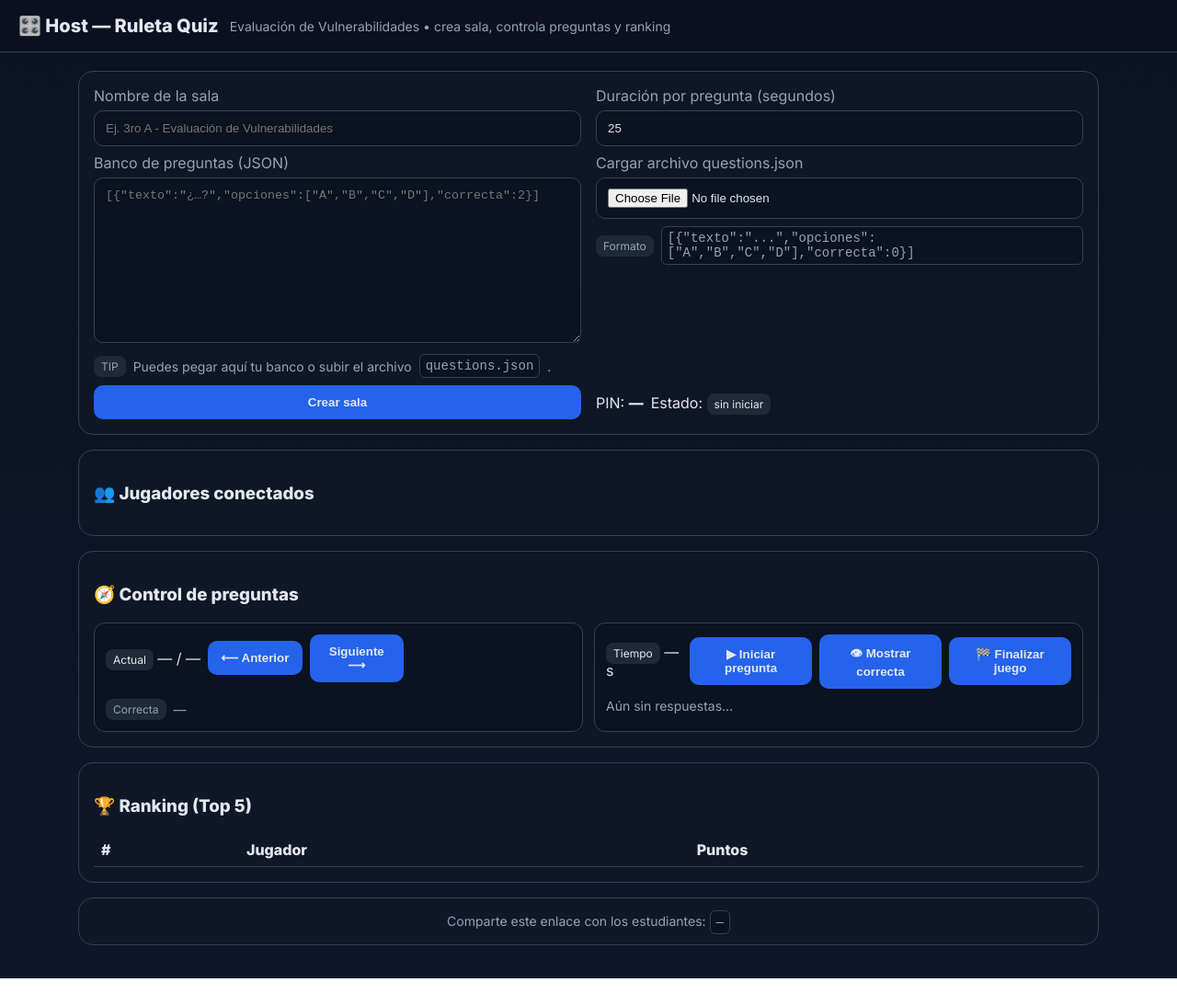
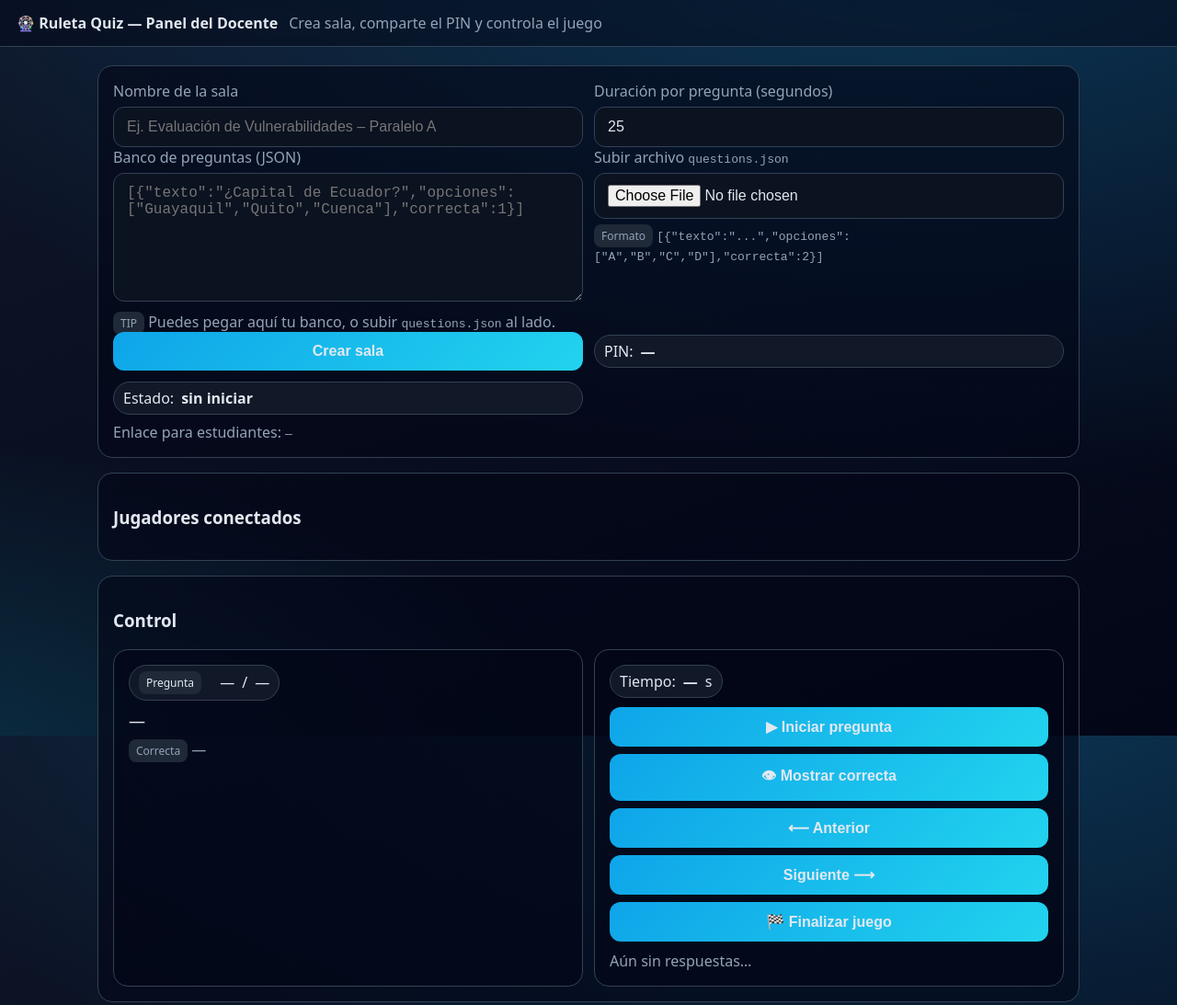
Before and after one commit to dylanvelezv2002/quizz, a plain HTML site: page host.html in a window 1280 px wide. Shown: the top 1093 px of the page at 92% size. Before the commit the page ends 1064 px from the top, so only its background shows below. Drawn offline with Linux system fonts and the light colour scheme.

Commit message:
Update host.html

```diff
--- a/host.html
+++ b/host.html
@@ -1,143 +1,138 @@
 <!DOCTYPE html>
 <html lang="es">
 <head>
-<meta charset="UTF-8" />
-<meta name="viewport" content="width=device-width, initial-scale=1.0"/>
-<title>Host — Ruleta Quiz (Evaluación de Vulnerabilidades)</title>
-<link rel="preconnect" href="https://fonts.gstatic.com" crossorigin>
-<link href="https://fonts.googleapis.com/css2?family=Inter:wght@400;600;800&display=swap" rel="stylesheet">
+  <meta charset="UTF-8"/>
+  <meta name="viewport" content="width=device-width,initial-scale=1"/>
+  <title>Ruleta Quiz — Docente</title>
+  <meta name="theme-color" content="#0ea5e9"/>
   <style>
-  :root{--bg:#0f172a;--panel:#111827;--line:#334155;--text:#e2e8f0;--muted:#94a3b8;--btn:#2563eb}
+    :root{
+      --bg1:#0f172a; --bg2:#020617; --card:#0b1220; --border:#334155;
+      --text:#e2e8f0; --muted:#94a3b8; --brand:#0ea5e9; --brand2:#22d3ee;
+      --ok:#22c55e; --warn:#eab308; --bad:#ef4444;
+    }
     *{box-sizing:border-box}
-  body{margin:0;background:linear-gradient(180deg,#0b1220,#0f172a);color:var(--text);font-family:Inter,system-ui,-apple-system,Segoe UI,Roboto,Arial,sans-serif}
-  header{padding:16px 20px;background:#0b1020;border-bottom:1px solid var(--line);display:flex;gap:12px;align-items:center;flex-wrap:wrap}
-  h1{font-size:20px;margin:0}
-  main{max-width:1150px;margin:0 auto;padding:20px}
-  .card{background:rgba(17,24,39,.85);border:1px solid var(--line);border-radius:16px;padding:16px;margin-bottom:16px;backdrop-filter:blur(6px)}
-  .row{display:grid;grid-template-columns:1fr 1fr;gap:16px}
-  @media (max-width:900px){.row{grid-template-columns:1fr}}
+    html,body{height:100%}
+    body{
+      margin:0; color:var(--text); font-family:system-ui,-apple-system,Segoe UI,Roboto,Arial,sans-serif;
+      background: radial-gradient(1200px 600px at 80% -10%,rgba(14,165,233,.25),transparent),
+                  radial-gradient(800px 400px at -10% 110%,rgba(34,211,238,.2),transparent),
+                  linear-gradient(160deg,var(--bg1),var(--bg2));
+    }
+    header{position:sticky;top:0;z-index:10;display:flex;gap:12px;align-items:center;
+      padding:14px 18px;border-bottom:1px solid var(--border);background:rgba(2,6,23,.5);backdrop-filter:blur(6px)}
+    .title{font-weight:800}
+    .muted{color:var(--muted)}
+    main{max-width:1100px;margin:20px auto;padding:0 16px}
+    .card{background:rgba(2,6,23,.6);border:1px solid var(--border);border-radius:16px;padding:16px;margin-bottom:16px}
+    .row{display:grid;grid-template-columns:1fr 1fr;gap:12px}
+    .grid2{display:grid;grid-template-columns:1fr 1fr;gap:12px}
+    @media (max-width:960px){ .grid2{grid-template-columns:1fr} }
+    @media (max-width:640px){ .row{grid-template-columns:1fr} }
     label{display:block;margin-bottom:6px;color:var(--muted)}
-  input, textarea, button{width:100%;padding:11px 12px;border-radius:10px;border:1px solid var(--line);background:#0b1220;color:var(--text)}
-  textarea{min-height:180px;resize:vertical}
-  button{background:var(--btn);border:none;font-weight:700;cursor:pointer}
-  button:hover{filter:brightness(1.05)}
-  .muted{color:var(--muted);font-size:14px}
+    input,textarea,button{width:100%;padding:12px 14px;border-radius:12px;border:1px solid var(--border);
+      background:var(--card);color:var(--text);font-size:16px}
+    textarea{min-height:140px;resize:vertical}
+    button{cursor:pointer;border:none;background:linear-gradient(135deg,var(--brand),var(--brand2));font-weight:700}
+    button:active{transform:scale(.98)}
+    button[disabled]{opacity:.6;cursor:not-allowed}
+    .pill{display:inline-flex;gap:8px;align-items:center;background:#111827;border:1px solid var(--border);
+      padding:6px 10px;border-radius:999px}
     .players{display:flex;flex-wrap:wrap;gap:8px}
-  .pill{background:#0b1220;border:1px solid var(--line);padding:8px 12px;border-radius:999px}
-  .grid2{display:grid;grid-template-columns:1fr 1fr;gap:12px}
-  .qbox{padding:12px;border-radius:12px;background:#0b1220;border:1px solid var(--line)}
-  .answers button{width:auto;margin-right:8px;margin-top:8px}
+    .answers button{width:auto;margin:6px 6px 0 0}
     table{width:100%;border-collapse:collapse}
-  th,td{text-align:left;padding:8px;border-bottom:1px solid var(--line)}
+    th,td{padding:8px;border-bottom:1px solid var(--border);text-align:left}
     .badge{padding:4px 8px;border-radius:8px;background:#1f2937;font-size:12px}
-  .inline{display:inline-flex;gap:8px;align-items:center}
-  .center{text-align:center}
-  code{background:#0b1220;border:1px solid var(--line);padding:4px 6px;border-radius:6px}
+    .timer{font-weight:800}
   </style>
 </head>
 <body>
   <header>
-  <h1>🎛️ Host — Ruleta Quiz</h1>
-  <div class="muted">Evaluación de Vulnerabilidades • crea sala, controla preguntas y ranking</div>
+    <div class="title">🎡 Ruleta Quiz — Panel del Docente</div>
+    <div class="muted">Crea sala, comparte el PIN y controla el juego</div>
   </header>
 
   <main>
-  <div class="card">
+    <!-- Configuración y creación de sala -->
+    <section class="card">
       <div class="row">
         <div>
           <label>Nombre de la sala</label>
-        <input id="roomName" placeholder="Ej. 3ro A - Evaluación de Vulnerabilidades" />
+          <input id="roomName" placeholder="Ej. Evaluación de Vulnerabilidades – Paralelo A"/>
         </div>
         <div>
           <label>Duración por pregunta (segundos)</label>
-        <input id="questionTime" type="number" value="25" min="5" max="180" />
+          <input id="questionTime" type="number" value="25" min="5" max="180"/>
         </div>
       </div>
 
-    <div class="row" style="margin-top:8px">
+      <div class="row">
         <div>
           <label>Banco de preguntas (JSON)</label>
-        <textarea id="questionsJson" placeholder='[{"texto":"¿…?","opciones":["A","B","C","D"],"correcta":2}]'></textarea>
-        <div class="inline muted" style="margin-top:8px">
-          <span class="badge">TIP</span>
-          Puedes pegar aquí tu banco o subir el archivo <code>questions.json</code>.
-        </div>
+          <textarea id="questionsJson" placeholder='[{"texto":"¿Capital de Ecuador?","opciones":["Guayaquil","Quito","Cuenca"],"correcta":1}]'></textarea>
+          <div class="muted" style="margin-top:6px"><span class="badge">TIP</span> Puedes pegar aquí tu banco, o subir <code>questions.json</code> al lado.</div>
         </div>
         <div>
-        <label>Cargar archivo questions.json</label>
-        <input id="questionsFile" type="file" accept=".json" />
-        <div class="inline muted" style="margin-top:8px">
-          <span class="badge">Formato</span>
-          <code>[{"texto":"...","opciones":["A","B","C","D"],"correcta":0}]</code>
-        </div>
+          <label>Subir archivo <code>questions.json</code></label>
+          <input id="questionsFile" type="file" accept=".json"/>
+          <div class="muted" style="margin-top:6px"><span class="badge">Formato</span> <code>[{"texto":"...","opciones":["A","B","C","D"],"correcta":2}]</code></div>
         </div>
       </div>
 
-    <div class="row" style="margin-top:8px">
+      <div class="row" style="align-items:center">
         <div><button id="createRoomBtn">Crear sala</button></div>
-      <div class="inline">
-        <div>PIN: <strong id="pin">—</strong></div>
-        <div>Estado: <span id="state" class="badge">sin iniciar</span></div>
+        <div class="pill">PIN: <strong id="pin">—</strong></div>
+        <div class="pill">Estado: <strong id="state">sin iniciar</strong></div>
+      </div>
+      <div class="muted" style="margin-top:8px">Enlace para estudiantes: <code><span id="joinUrl">—</span></code></div>
+    </section>
+
+    <!-- Jugadores -->
+    <section class="card">
+      <h3>Jugadores conectados</h3>
+      <div id="players" class="players"></div>
+    </section>
+
+    <!-- Control de preguntas -->
+    <section class="card">
+      <h3>Control</h3>
+      <div class="grid2">
+        <div class="card" style="margin:0">
+          <div class="pill"><span class="badge">Pregunta</span>&nbsp;<span id="qIndex">—</span> / <span id="qTotal">—</span></div>
+          <div id="qText" style="margin-top:10px;font-size:18px">—</div>
+          <div class="answers" id="qOptions" style="margin-top:8px"></div>
+          <div class="muted" style="margin-top:8px"><span class="badge">Correcta</span> <span id="qCorrect">—</span></div>
+        </div>
+        <div class="card" style="margin:0">
+          <div class="pill">Tiempo: <span class="timer" id="timer">—</span>s</div>
+          <div style="display:flex;gap:8px;flex-wrap:wrap;margin-top:10px">
+            <button id="startQBtn">▶︎ Iniciar pregunta</button>
+            <button id="revealBtn">👁 Mostrar correcta</button>
+            <button id="prevBtn">⟵ Anterior</button>
+            <button id="nextBtn">Siguiente ⟶</button>
+            <button id="endBtn">🏁 Finalizar juego</button>
+          </div>
+          <div id="answersStats" class="muted" style="margin-top:10px">Aún sin respuestas…</div>
         </div>
       </div>
-  </div>
+    </section>
 
-  <div class="card">
-    <h3>👥 Jugadores conectados</h3>
-    <div class="players" id="players"></div>
-  </div>
-
-  <div class="card">
-    <h3>🧭 Control de preguntas</h3>
-    <div class="grid2">
-      <div class="qbox">
-        <div class="inline" style="justify-content: space-between;">
-          <div><span class="badge">Actual</span> <span id="qIndex">—</span> / <span id="qTotal">—</span></div>
-          <div class="inline">
-            <button id="prevBtn">⟵ Anterior</button>
-            <button id="nextBtn">Siguiente ⟶</button>
-          </div>
-        </div>
-        <div id="qText" style="margin-top:10px;font-size:18px"></div>
-        <div class="answers" id="qOptions"></div>
-        <div class="inline muted" style="margin-top:8px">
-          <span class="badge">Correcta</span> <span id="qCorrect">—</span>
-        </div>
-      </div>
-
-      <div class="qbox">
-        <div class="inline" style="justify-content: space-between;">
-          <div><span class="badge">Tiempo</span> <span id="timer">—</span>s</div>
-          <div class="inline">
-            <button id="startQBtn">▶︎ Iniciar pregunta</button>
-            <button id="revealBtn">👁 Mostrar correcta</button>
-            <button id="endBtn">🏁 Finalizar juego</button>
-          </div>
-        </div>
-        <div class="muted" id="answersStats" style="margin-top:10px">Aún sin respuestas…</div>
-      </div>
-    </div>
-  </div>
-
-  <div class="card">
+    <!-- Ranking -->
+    <section class="card">
       <h3>🏆 Ranking (Top 5)</h3>
       <table>
         <thead><tr><th>#</th><th>Jugador</th><th>Puntos</th></tr></thead>
         <tbody id="lbBody"></tbody>
       </table>
-  </div>
-
-  <div class="card center muted">
-    Comparte este enlace con los estudiantes: <code><span id="joinUrl">—</span></code>
-  </div>
+    </section>
   </main>
 
-<!-- 🔌 Firebase (usa Realtime Database) -->
+  <!-- Firebase + lógica del host -->
   <script type="module">
     import { initializeApp } from "https://www.gstatic.com/firebasejs/12.2.1/firebase-app.js";
-  import { getDatabase, ref, set, get, onValue, update, push, child, remove } from "https://www.gstatic.com/firebasejs/12.2.1/firebase-database.js";
+    import { getDatabase, ref, set, get, onValue, update, child, remove } from "https://www.gstatic.com/firebasejs/12.2.1/firebase-database.js";
 
-  // Config TUYA (con databaseURL de tu consola)
+    // === CONFIG FIREBASE (con tu databaseURL) ===
     const firebaseConfig = {
       apiKey: "AIzaSyDDWj49V7myELlBoHQ9dgVKxz163FJyjEc",
       authDomain: "ruleta-quiz.firebaseapp.com",
@@ -147,15 +142,10 @@
       appId: "1:384827905965:web:897a8b455f1e0a2c54f324",
       databaseURL: "https://ruleta-quiz-default-rtdb.firebaseio.com"
     };
-
     const app = initializeApp(firebaseConfig);
     const db = getDatabase(app);
-  window._firebase = { db, ref, set, get, onValue, update, push, child, remove };
-</script>
 
-<script type="module">
-  const { db, ref, set, get, onValue, update, push, child, remove } = window._firebase;
-
+    // === DOM ===
     const roomName = document.getElementById('roomName');
     const questionTime = document.getElementById('questionTime');
     const questionsJson = document.getElementById('questionsJson');
@@ -182,28 +172,27 @@
     let questions = [];
     let timerInterval = null;
 
-  questionsFile.addEventListener('change', async (e) => {
+    // Cargar JSON desde archivo
+    questionsFile.addEventListener('change', async (e)=>{
       const file = e.target.files[0];
-    if (!file) return;
-    const text = await file.text();
-    try {
-      const data = JSON.parse(text);
-      if (Array.isArray(data)) {
+      if(!file) return;
+      try{
+        const data = JSON.parse(await file.text());
+        if(Array.isArray(data)){
           questions = data;
           questionsJson.value = JSON.stringify(data, null, 2);
           qTotalEl.textContent = data.length;
-      } else alert('El JSON debe ser un arreglo de preguntas');
-    } catch (err) {
-      alert('JSON inválido: ' + err.message);
-    }
+        } else alert('El JSON debe ser un arreglo de preguntas.');
+      }catch(err){ alert('JSON inválido: '+err.message); }
     });
 
     function loadQuestionsFromTextarea(){
       if (!questionsJson.value.trim()) return [];
-    try {
+      try{
         const data = JSON.parse(questionsJson.value);
-      return Array.isArray(data) ? data : [];
-    } catch { return []; }
+        if (Array.isArray(data)) return data;
+      }catch{ alert('JSON de preguntas inválido'); }
+      return [];
     }
 
     function generatePin(){
@@ -212,21 +201,18 @@
 
     async function createRoom(){
       questions = loadQuestionsFromTextarea();
-    if (questions.length === 0) {
-      alert('Carga preguntas en JSON antes de crear la sala.');
-      return;
-    }
+      if(questions.length === 0){ alert('Carga preguntas en JSON antes de crear la sala.'); return; }
       const pin = generatePin();
-    const r = ref(db, 'rooms/' + pin);
+      const r = ref(db, 'rooms/'+pin);
       const payload = {
         name: roomName.value || 'Sala sin nombre',
         createdAt: Date.now(),
-      state: 'lobby',             // lobby | asking | reveal | ended
+        state: 'lobby',           // lobby | asking | reveal | ended
         questionIndex: 0,
         questionTime: Number(questionTime.value) || 25,
-      questions: questions,
-      players: {},                // uid: {name, score}
-      answers: {}                 // qIndex: { uid: answerIndex }
+        questions,
+        players: {},              // uid: {name, score}
+        answers: {}               // qIndex: {uid: answerIndex}
       };
       await set(r, payload);
       roomId = pin;
@@ -238,51 +224,52 @@
     }
 
     function updateJoinUrl(){
-    const u = new URL(window.location.href);
+      const u = new URL(location.href);
       const base = u.origin + u.pathname.replace('host.html','') + 'join.html';
       joinUrlEl.textContent = base + '?pin=' + roomId;
     }
 
     function subscribeRoom(){
-    const r = ref(db, 'rooms/' + roomId);
-    onValue(r, (snap) => {
+      onValue(ref(db, 'rooms/'+roomId), (snap)=>{
         const data = snap.val();
-      if (!data) return;
+        if(!data) return;
 
+        // Estado
         stateEl.textContent = data.state;
 
+        // Jugadores
+        const players = data.players || {};
+        const arr = Object.entries(players).map(([uid,p])=>({uid,...p})).sort((a,b)=>b.score-(a.score||0));
         playersDiv.innerHTML = '';
-      const players = data.players || {};
-      const arr = Object.entries(players).map(([uid,p]) => ({uid, ...p}));
-      arr.sort((a,b)=> b.score - a.score);
-      arr.forEach(p => {
+        arr.forEach(p=>{
           const div = document.createElement('div');
-        div.className = 'pill';
-        div.textContent = `${p.name} • ${p.score||0} pts`;
+          div.className='pill';
+          div.textContent = `${p.name} • ${(p.score||0)} pts`;
           playersDiv.appendChild(div);
         });
 
+        // Pregunta actual
         const qi = data.questionIndex || 0;
         qIndexEl.textContent = qi + 1;
         const q = (data.questions||[])[qi];
-      if (q) {
-        qTextEl.textContent = q.texto;
+        if (q){
+          qTextEl.textContent = q.texto || '—';
           qOptionsEl.innerHTML = '';
-        (q.opciones||[]).forEach((op, idx) => {
+          (q.opciones||[]).forEach((op,idx)=>{
             const b = document.createElement('button');
-          b.textContent = String.fromCharCode(65+idx) + ') ' + op;
+            b.textContent = String.fromCharCode(65+idx)+') '+op;
             b.disabled = true;
             qOptionsEl.appendChild(b);
           });
-        qCorrectEl.textContent = q.correcta != null ? String.fromCharCode(65 + q.correcta) : '—';
+          qCorrectEl.textContent = (q.correcta!=null) ? String.fromCharCode(65+q.correcta) : '—';
 
           const answers = (data.answers && data.answers[qi]) ? data.answers[qi] : {};
-        const counts = new Array((q.opciones||[]).length).fill(0);
-        Object.values(answers).forEach(a => { if (typeof a === 'number') counts[a]++; });
-        answersStatsEl.textContent = 'Respuestas: ' + Object.keys(answers).length + ' — ' +
-          counts.map((c,i)=> String.fromCharCode(65+i)+': '+c).join('  |  ');
+          const counts = new Array(q.opciones.length).fill(0);
+          Object.values(answers).forEach(a=>{ if (typeof a==='number') counts[a]++; });
+          answersStatsEl.textContent = `Respuestas: ${Object.keys(answers).length} — ` + counts.map((c,i)=>`${String.fromCharCode(65+i)}:${c}`).join(' | ');
         }
 
+        // Ranking
         renderLeaderboard(arr);
       });
     }
@@ -298,11 +285,10 @@
     }
 
     async function setState(state){
-    await update(ref(db, 'rooms/' + roomId), { state });
+      await update(ref(db,'rooms/'+roomId), { state });
     }
-
     async function setQuestionIndex(qi){
-    await update(ref(db, 'rooms/' + roomId), { questionIndex: qi });
+      await update(ref(db,'rooms/'+roomId), { questionIndex: qi });
     }
 
     function startTimer(seconds){
@@ -310,37 +296,34 @@
       let t = seconds;
       timerEl.textContent = t;
       timerInterval = setInterval(()=>{
-      t--;
-      timerEl.textContent = t;
-      if (t <= 0) {
-        clearInterval(timerInterval);
-        revealCorrect();
-      }
-    }, 1000);
+        t--; timerEl.textContent = t;
+        if (t<=0){ clearInterval(timerInterval); revealCorrect(); }
+      },1000);
     }
 
     async function startQuestion(){
-    const snap = await get(ref(db, 'rooms/' + roomId));
-    const data = snap.val(); if (!data) return;
-    await update(ref(db, 'rooms/' + roomId), { state: 'asking' });
+      const snap = await get(ref(db,'rooms/'+roomId));
+      const data = snap.val(); if(!data) return;
       const qi = data.questionIndex || 0;
-    await remove(child(ref(db, 'rooms/' + roomId + '/answers'), String(qi)));
+      await update(ref(db,'rooms/'+roomId), { state: 'asking' });
+      // Limpia respuestas de esta pregunta
+      await remove(child(ref(db), 'rooms/'+roomId+'/answers/'+qi));
       startTimer(data.questionTime || 25);
     }
 
     async function revealCorrect(){
-    const snap = await get(ref(db, 'rooms/' + roomId));
-    const data = snap.val(); if (!data) return;
+      const snap = await get(ref(db,'rooms/'+roomId));
+      const data = snap.val(); if(!data) return;
       const qi = data.questionIndex || 0;
-    const q  = data.questions[qi];
+      const q = data.questions[qi]; if(!q) return;
       const correct = q.correcta;
       const answers = (data.answers && data.answers[qi]) ? data.answers[qi] : {};
       const updates = {};
-    Object.entries(data.players || {}).forEach(([uid, p]) => {
+      Object.entries(data.players||{}).forEach(([uid,p])=>{
         const ans = answers[uid];
-      if (typeof ans === 'number' && ans === correct) {
-        const add = 100; // puntos por acierto
-        updates['rooms/' + roomId + '/players/' + uid + '/score'] = (p.score || 0) + add;
+        if (typeof ans === 'number' && ans === correct){
+          const add = 100; // ajustable
+          updates['rooms/'+roomId+'/players/'+uid+'/score'] = (p.score||0) + add;
         }
       });
       if (Object.keys(updates).length) await update(ref(db), updates);
@@ -348,10 +331,10 @@
     }
 
     async function nextQuestion(){
-    const snap = await get(ref(db, 'rooms/' + roomId));
-    const data = snap.val(); if (!data) return;
-    let qi = (data.questionIndex || 0) + 1;
-    if (qi >= (data.questions||[]).length) {
+      const snap = await get(ref(db,'rooms/'+roomId));
+      const data = snap.val(); if(!data) return;
+      let qi = (data.questionIndex||0) + 1;
+      if (qi >= data.questions.length){
         await setState('ended');
         clearInterval(timerInterval);
         return;
@@ -362,12 +345,11 @@
       await setState('lobby');
     }
 
-  function prevQuestion(){
-    get(ref(db, 'rooms/' + roomId)).then(snap=>{
-      const data = snap.val(); if (!data) return;
-      let qi = Math.max(0, (data.questionIndex || 0) - 1);
-      setQuestionIndex(qi);
-    });
+    async function prevQuestion(){
+      const snap = await get(ref(db,'rooms/'+roomId));
+      const data = snap.val(); if(!data) return;
+      let qi = Math.max(0, (data.questionIndex||0) - 1);
+      await setQuestionIndex(qi);
     }
 
     async function endGame(){
@@ -375,6 +357,7 @@
       clearInterval(timerInterval);
     }
 
+    // Eventos
     createRoomBtn.addEventListener('click', createRoom);
     prevBtn.addEventListener('click', prevQuestion);
     nextBtn.addEventListener('click', nextQuestion);
@@ -382,6 +365,7 @@
     revealBtn.addEventListener('click', revealCorrect);
     endBtn.addEventListener('click', endGame);
 
+    // Update total al escribir JSON
     questionsJson.addEventListener('input', ()=>{
       const qs = loadQuestionsFromTextarea();
       qTotalEl.textContent = qs.length || '—';
```
Lines whose indentation alone changed are shown as unchanged.
